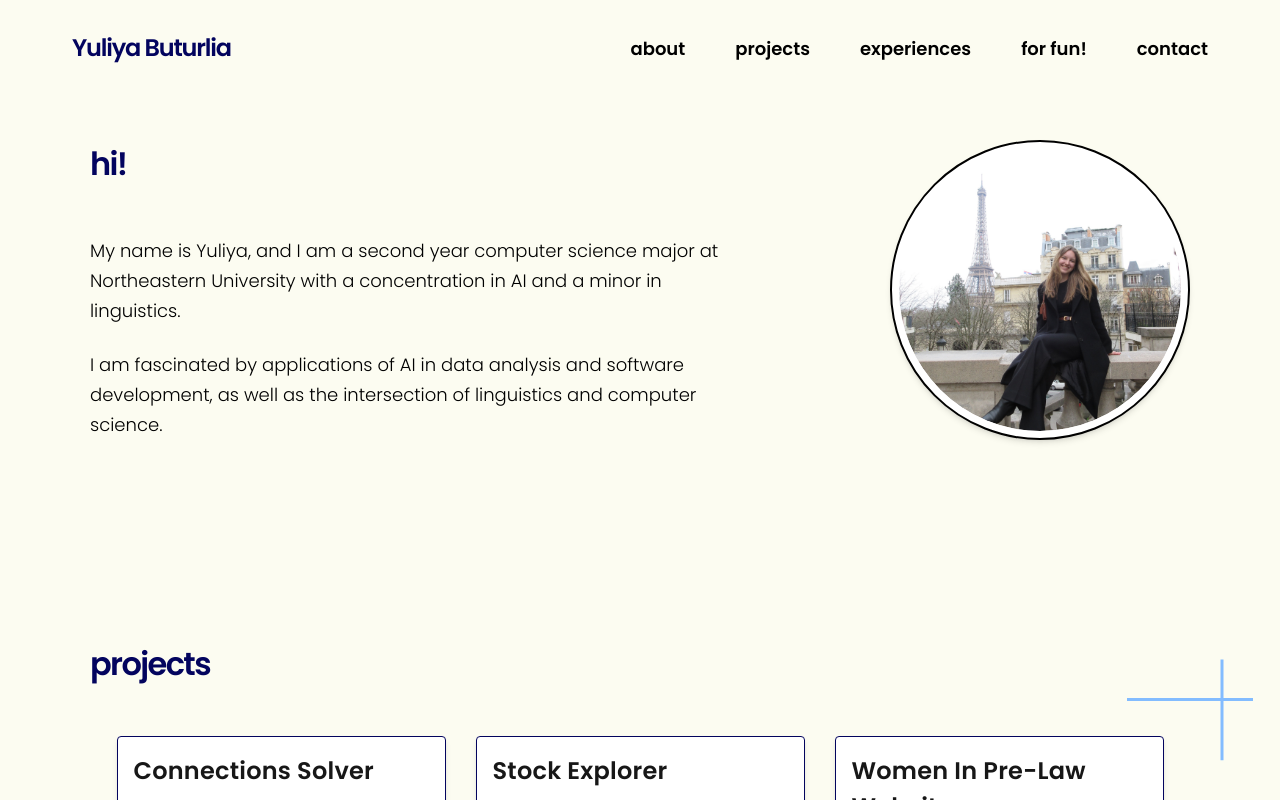
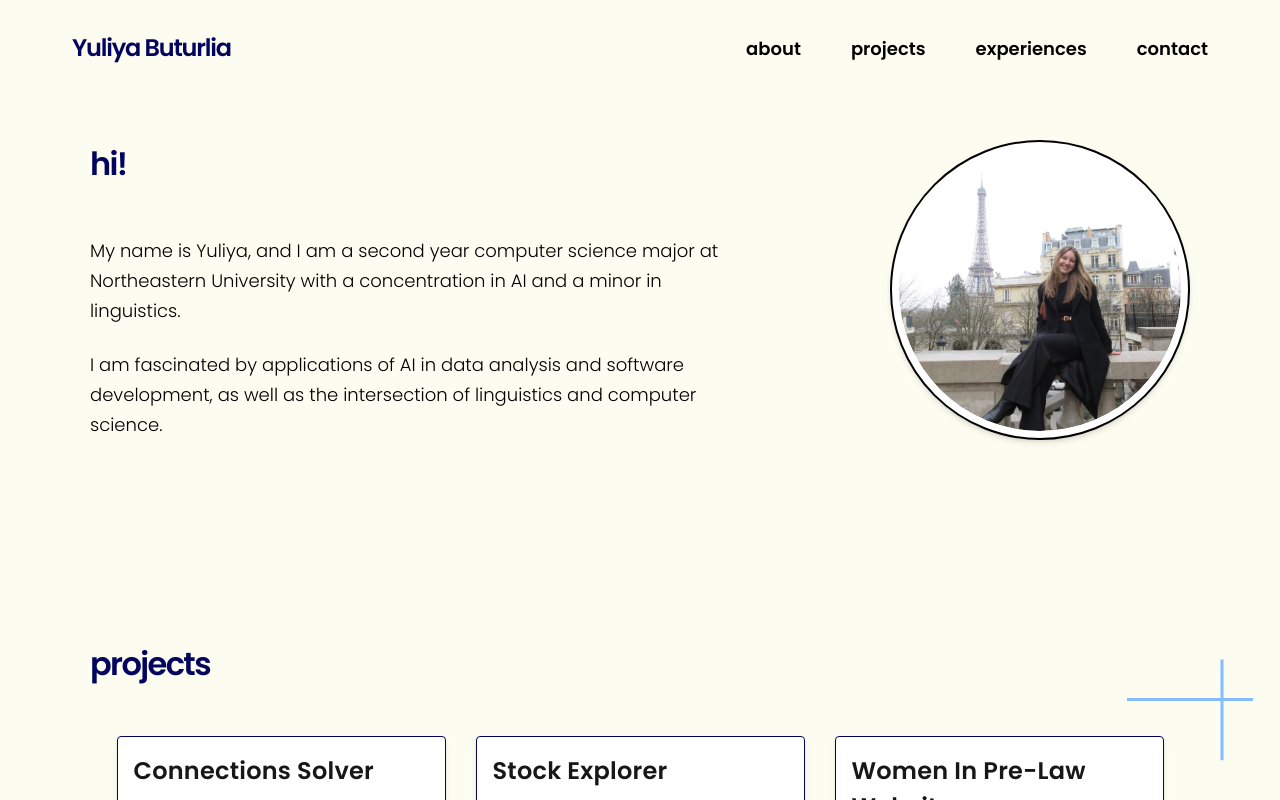
Before and after one commit to buturliay/portfolio, a Next.js app: page / in a window 1280 px wide. Shown: the top 800 px of the page. Built offline with nearby package versions, Linux system fonts and the light colour scheme.

Commit message:
no more fun :(

```diff
--- a/components/Header.tsx
+++ b/components/Header.tsx
@@ -1,7 +1,7 @@
 'use client';
 import React, { useState, useEffect, useRef } from 'react';
 
-const navItems = ['about', 'projects', 'experiences', 'fun', 'contact'];
+const navItems = ['about', 'projects', 'experiences', 'contact'];
 
 export default function Header() {
   const [active, setActive] = useState('about');
```
